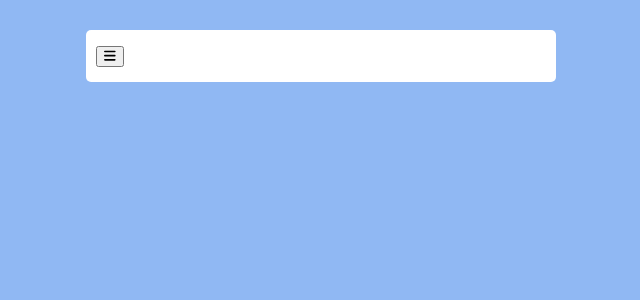
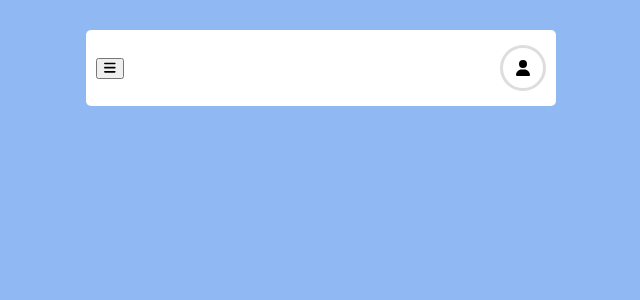
Before and after one commit to shafik720/To-do-app-with-React-Node-Mongodb, a React (Create React App) app: page / in a window 1280 px wide. Shown: the top 300 px of the page, without its empty margins (319-959 px from the left). Built offline with nearby package versions, Linux system fonts and the light colour scheme.

Commit message:
working on header

```diff
--- /dev/null
+++ b/src/Components/Header/Header.css
@@ -0,0 +1,19 @@
+
+.header-div{
+    display: flex;
+    justify-content: space-between;
+    align-items: center;
+}
+.header-div button{
+    cursor: pointer;
+}
+.right-part span{
+    border: 3px solid #ddd;
+    display: block;
+    width: 40px;
+    height: 40px;
+    border-radius: 50%;
+    display: flex;
+    justify-content: center;
+    align-items: center;
+}
--- a/src/Components/Header/Header.js
+++ b/src/Components/Header/Header.js
@@ -1,6 +1,7 @@
 import React from 'react';
+import './Header.css';
 import { FontAwesomeIcon } from '@fortawesome/react-fontawesome';
-import { faBars } from '@fortawesome/free-solid-svg-icons';
+import { faBars, faUser } from '@fortawesome/free-solid-svg-icons';
 
 
 
@@ -8,10 +9,11 @@ const Header = () => {
     return (
         <div className='header-div'>
             <div className="left-part">
-                <button><FontAwesomeIcon icon={faBars} />
-                </button>
+                <button><FontAwesomeIcon icon={faBars} /></button>
             </div>
-            <div className="right-part"></div>
+            <div className="right-part">
+                <span><FontAwesomeIcon icon={faUser} /></span>
+            </div>
         </div>
     );
 };
```
